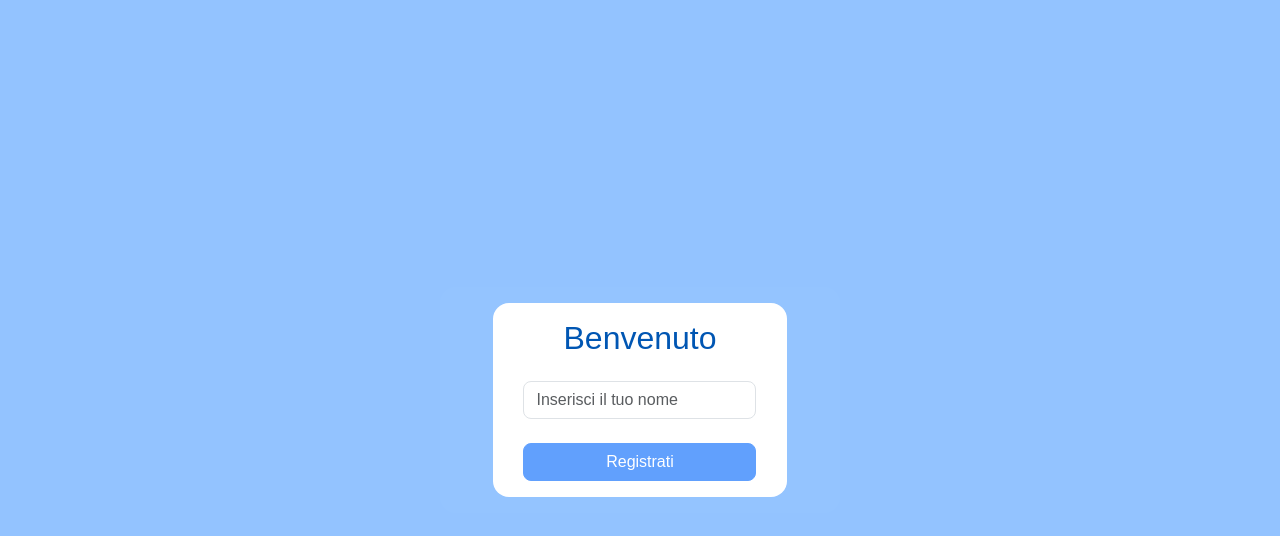
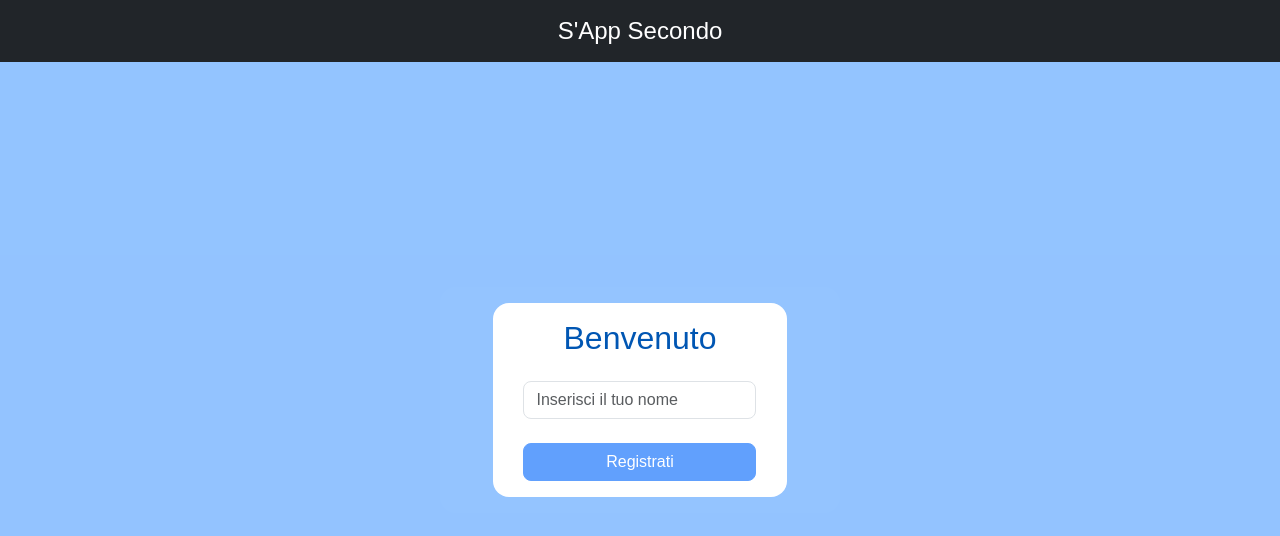
Before and after one commit to cri-24/squad-scoreboard, a Vue app: page / in a window 1280 px wide. Shown: the top 536 px of the page. Built offline with nearby package versions, Linux system fonts and the light colour scheme.

Commit message:
refactor: add login navbar

```diff
--- a/src/views/Login.vue
+++ b/src/views/Login.vue
@@ -1,5 +1,11 @@
 <template>
   <div class="login-page">
+    <!-- Topbar -->
+    <nav class="navbar navbar-dark bg-dark topbar fixed-top">
+      <div class="container">
+        <span class="navbar-brand mx-auto">S'App Secondo</span>
+      </div>
+    </nav>
     <div class="form-container">
       <LoginForm v-if="!username" />
     </div>
@@ -37,4 +43,27 @@ onMounted(() => {
   height: 100vh;
 }
 
+.bg-dark{
+  background-color: #01478d;
+}
+
+/* Topbar */
+.topbar {
+  background-color: #343a40;
+  color: #ffffff;
+  padding: 0.5rem;
+  z-index: 1000;
+  position: fixed;
+  top: 0;
+  left: 0;
+  right: 0;
+  display: flex;
+  justify-content: center;
+}
+
+.navbar-brand {
+  font-size: 1.5rem;
+  color: #ffffff;
+}
+
 </style>
```
